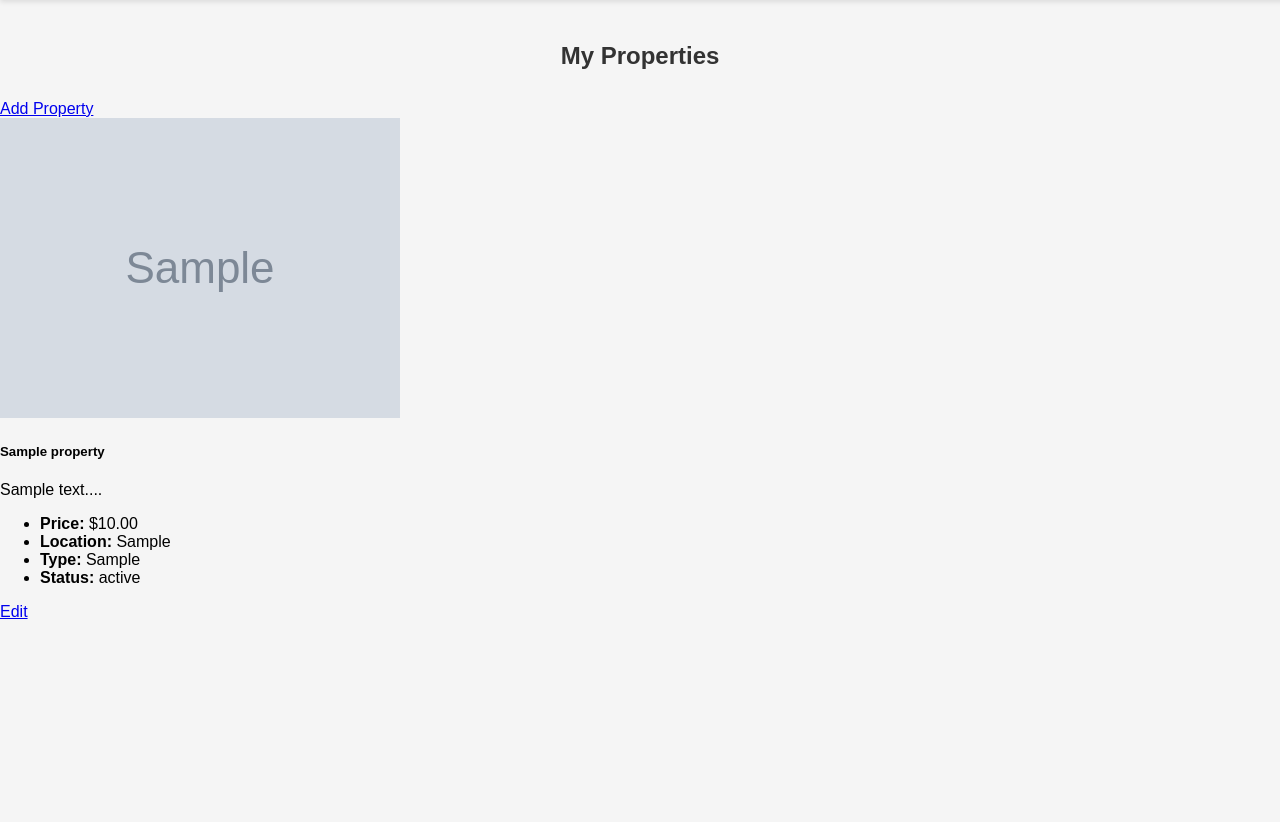
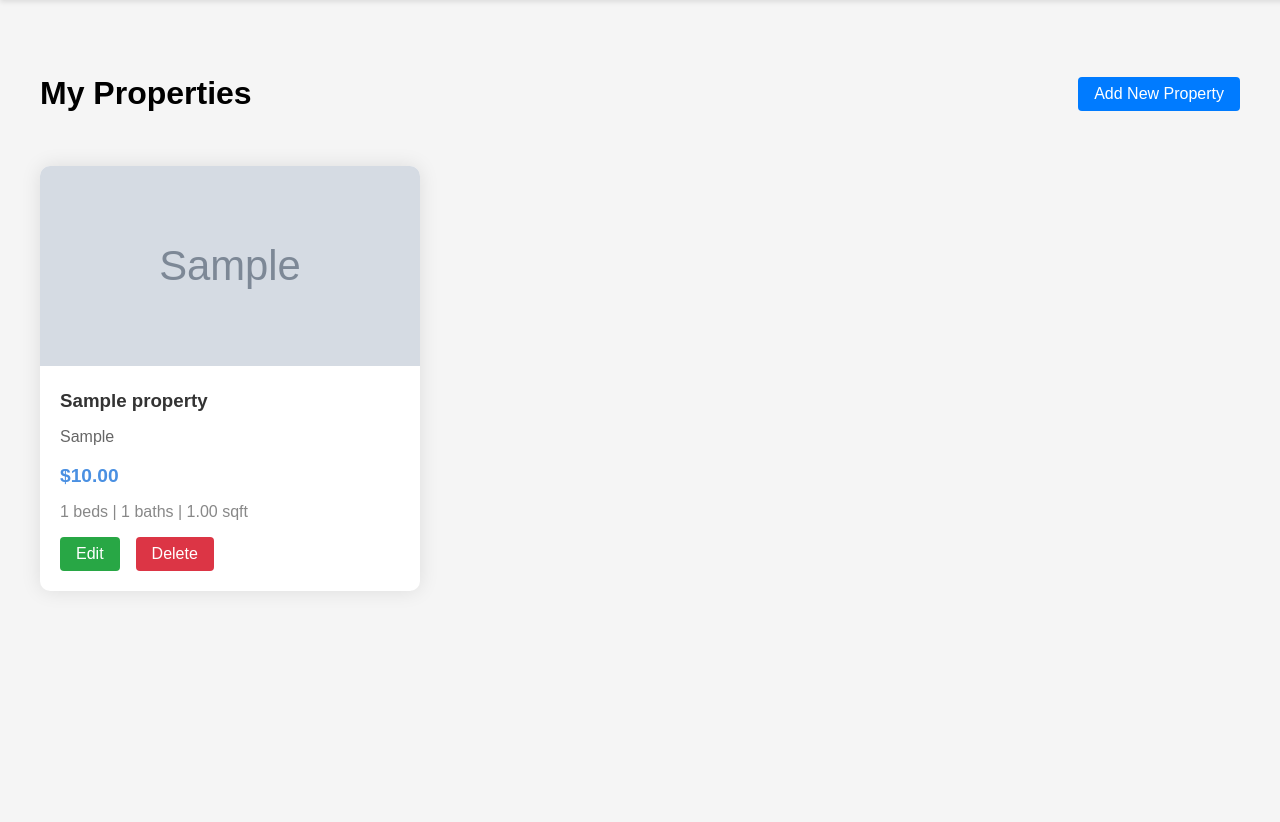
Before and after one commit to Freddfazm/inmota, a Flask app: page /properties in a window 1280 px wide. Shown: the part 58-880 px from the top of the page. Run offline with Flask 3, Linux system fonts and the light colour scheme; a user stored in the database is signed in; tables that the repository leaves empty hold one stand-in row (values such as "Sample post"); grey boxes marked "Sample" are stand-in pictures.

Commit message:
new templates

```diff
--- a/static/css/style.css
+++ b/static/css/style.css
@@ -309,3 +309,82 @@ input[type="file"] {
 .big-search-button:hover {
     background-color: #0056b3;
 }
+
+.container {
+    max-width: 1200px;
+    margin: 0 auto;
+    padding: 2rem;
+}
+
+.header-actions {
+    display: flex;
+    justify-content: space-between;
+    align-items: center;
+    margin-bottom: 2rem;
+}
+
+.form-container {
+    max-width: 800px;
+    margin: 0 auto;
+    background: white;
+    padding: 2rem;
+    border-radius: 8px;
+    box-shadow: 0 2px 4px rgba(0,0,0,0.1);
+}
+
+.form-group {
+    margin-bottom: 1rem;
+}
+
+.form-control {
+    width: 100%;
+    padding: 0.5rem;
+    border: 1px solid #ddd;
+    border-radius: 4px;
+}
+
+.form-row {
+    display: flex;
+    gap: 1rem;
+    margin-bottom: 1rem;
+}
+
+.form-actions {
+    display: flex;
+    gap: 1rem;
+    margin-top: 2rem;
+}
+
+.btn {
+    padding: 0.5rem 1rem;
+    border-radius: 4px;
+    text-decoration: none;
+    cursor: pointer;
+    border: none;
+}
+
+.btn-primary {
+    background: #007bff;
+    color: white;
+}
+
+.btn-secondary {
+    background: #6c757d;
+    color: white;
+}
+
+.btn-edit {
+    background: #28a745;
+    color: white;
+}
+
+.btn-delete {
+    background: #dc3545;
+    color: white;
+}
+
+.property-actions {
+    display: flex;
+    gap: 1rem;
+    margin-top: 1rem;
+}
--- a/templates/properties.html
+++ b/templates/properties.html
@@ -1,37 +1,34 @@
 {% extends "base.html" %}
 
-{% block title %}Properties{% endblock %}
+{% block title %}My Properties{% endblock %}
 
 {% block content %}
-<div class="row mb-4">
-    <div class="col">
-        <h2>My Properties</h2>
-    </div>
-    <div class="col text-end">
-        <a href="{{ url_for('add_property') }}" class="btn btn-primary">Add Property</a>
-    </div>
+<div class="container">
+    <div class="header-actions">
+        <h1>My Properties</h1>
+        <a href="{{ url_for('add_property') }}" class="btn btn-primary">Add New Property</a>
     </div>
 
-<div class="row row-cols-1 row-cols-md-3 g-4">
+    <div class="properties-grid">
         {% for property in properties %}
-    <div class="col">
-        <div class="card h-100">
+        <div class="property-card">
             {% if property.photos %}
-            <img src="{{ property.photos[0].photo_url }}" class="card-img-top" alt="{{ property.title }}">
+                <img src="{{ property.photos[0].photo_url }}" alt="{{ property.title }}">
             {% endif %}
-            <div class="card-body">
-                <h5 class="card-title">{{ property.title }}</h5>
-                <p class="card-text">{{ property.description[:150] }}...</p>
-                <ul class="list-unstyled">
-                    <li><strong>Price:</strong> ${{ property.price }}</li>
-                    <li><strong>Location:</strong> {{ property.location }}</li>
-                    <li><strong>Type:</strong> {{ property.property_type }}</li>
-                    <li><strong>Status:</strong> {{ property.status }}</li>
-                </ul>
-                <a href="{{ url_for('edit_property', id=property.id) }}" class="btn btn-sm btn-primary">Edit</a>
+            <div class="property-info">
+                <h3>{{ property.title }}</h3>
+                <p class="location">{{ property.location }}</p>
+                <p class="price">${{ "{:,.2f}".format(property.price) }}</p>
+                <p class="details">
+                    {{ property.bedrooms }} beds | {{ property.bathrooms }} baths | {{ property.area }} sqft
+                </p>
+                <div class="property-actions">
+                    <a href="{{ url_for('edit_property', id=property.id) }}" class="btn btn-edit">Edit</a>
+                    <a href="{{ url_for('delete_property', id=property.id) }}" class="btn btn-delete">Delete</a>
                 </div>
             </div>
         </div>
         {% endfor %}
     </div>
+</div>
 {% endblock %}
```
Also changed, not shown: templates/add_property.html (added, +58 -0 lines). Lines whose indentation alone changed are shown as unchanged.
